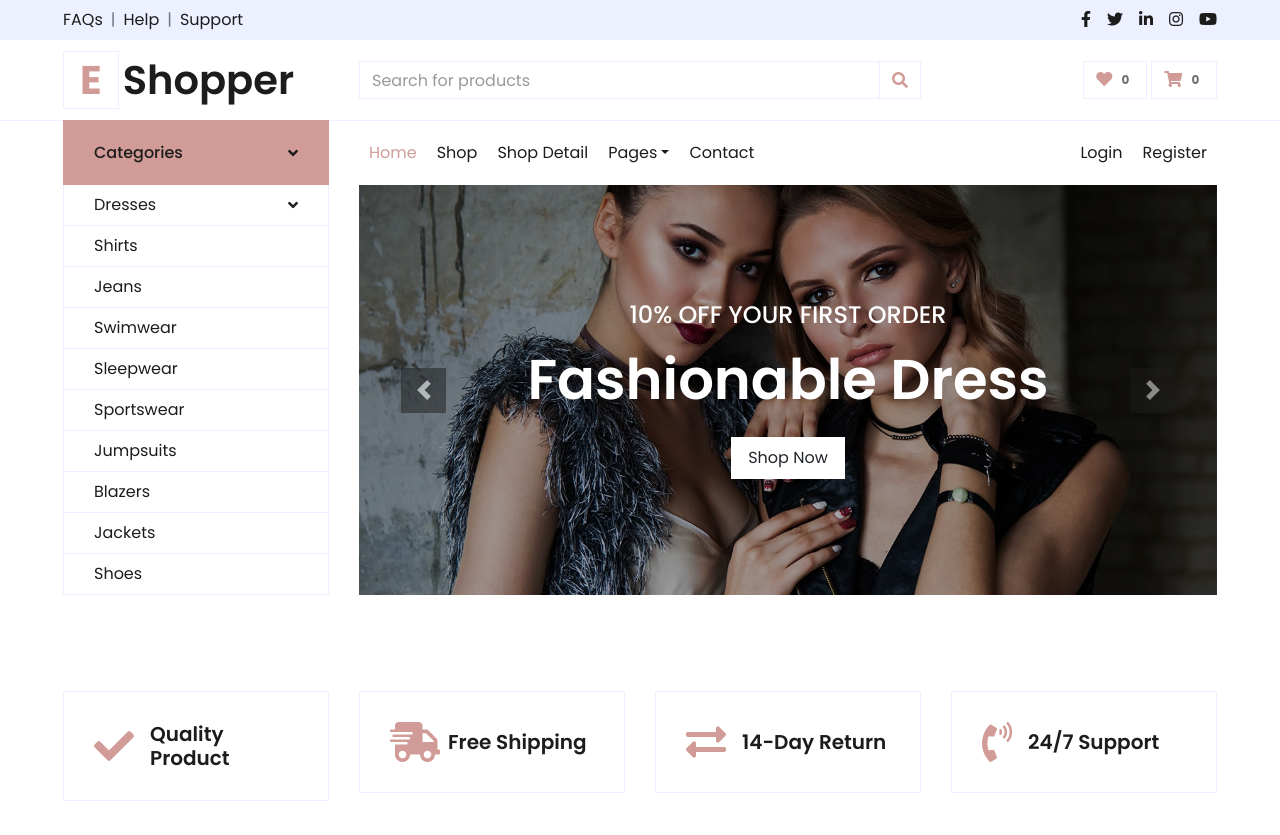
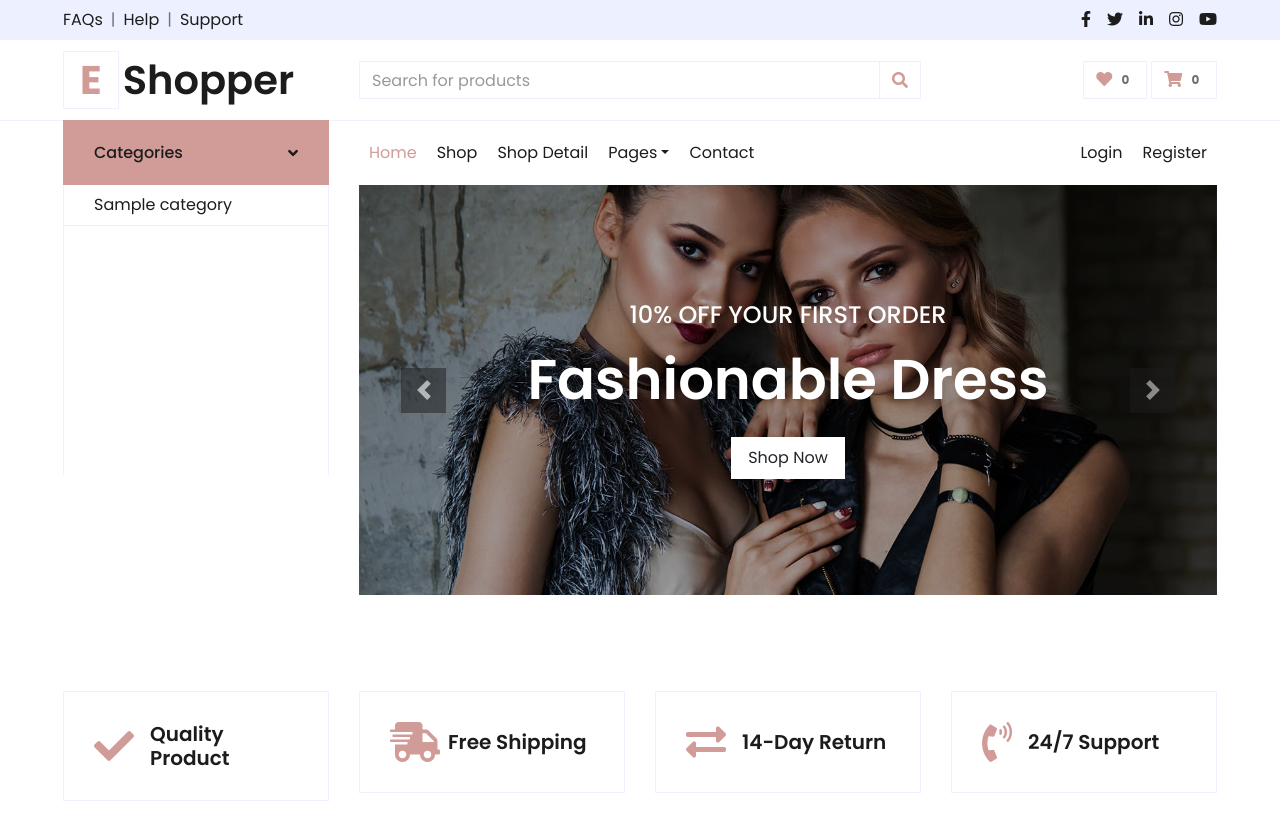
Before and after one commit to vuthanhcong02/MVC_project, a PHP site: page / in a window 1280 px wide. Shown: the top 835 px of the page. Run offline with PHP 8.4, Linux system fonts and the light colour scheme; tables that the repository leaves empty or names only in its code hold one stand-in row (values such as "Sample post"); some libraries are stand-ins or nearby versions.

Commit message:
add category trendy product

```diff
--- a/app/controllers/HomeController.php
+++ b/app/controllers/HomeController.php
@@ -1,7 +1,12 @@
 <?php
-
+require_once 'app/models/Category.php';
+require_once 'app/models/Product.php';
 class HomeController{
     public function index(){
+        $categoryModel = new Category();
+        $categories = $categoryModel->getAllCategory();
+        $productModel = new Product();
+        $trendy = $productModel->getAllTrendy();
         include 'app/views/home/index.php';
     }
 }
--- a/app/models/Category.php
+++ b/app/models/Category.php
@@ -0,0 +1,36 @@
+<?php
+require_once 'database/Connect.php';
+class Category{
+    private $id;
+    private $name;
+    private $created_at;
+    public function __construct(){
+        // $this->id = $id;
+        // $this->name = $name;
+        // $this->created_at = $created_at;
+    }
+    public function getId(){
+        return $this->id;
+    }
+    public function getName(){
+        return $this->name;
+    }
+    public function getCreated_at(){
+        return $this->created_at;
+    }
+    public function setId($id){
+        $this->id = $id;
+    }
+    public function setName($name){
+        $this->name = $name;
+    }
+    public function setCreated_at($created_at){
+        $this->created_at = $created_at;
+    }
+    public function getAllCategory(){
+        $conn = new DatabaseConnection();
+        $sql="SELECT * FROM category";
+        $categories = $conn->pdo($sql)->fetchAll();
+        return $categories;
+    }
+}
--- a/app/models/Product.php
+++ b/app/models/Product.php
@@ -0,0 +1,82 @@
+<?php
+require_once 'database/Connect.php';
+class Product {
+    private $id;
+    private $name;
+    private $price;
+    private $image;
+    private $description;
+    private $category_id;
+    private $created_at;
+    private $status;
+    public function __construct(){
+        // $this->id = $id;
+        // $this->name = $name;
+        // $this->price = $price;
+        // $this->image = $image;
+        // $this->description = $description;
+        // $this->category_id = $category_id;
+        // $this->created_at = $created_at;
+        // $this->status = $status;
+    }
+    public function getId(){
+        return $this->id;
+    }
+    public function getName(){
+        return $this->name;
+    }
+    public function getPrice(){
+        return $this->price;
+    }
+    public function getImage(){
+        return $this->image;
+    }
+    public function getDescription(){
+        return $this->description;
+    }
+    public function getCategory_id(){
+        return $this->category_id;
+    }
+    public function getCreated_at(){
+        return $this->created_at;
+    }
+    public function getStatus(){
+        return $this->status;
+    }
+    public function setId($id){
+        $this->id = $id;
+    }
+    public function setName($name){
+        $this->name = $name;
+    }
+    public function setPrice($price){
+        $this->price = $price;
+    }
+    public function setImage($image){
+        $this->image = $image;
+    }
+    public function setDescription($description){
+        $this->description = $description;
+    }
+    public function setCategory_id($category_id){
+        $this->category_id = $category_id;
+    }
+    public function setCreated_at($created_at){
+        $this->created_at = $created_at;
+    }
+    public function setStatus($status){
+        $this->status = $status;
+    }
+    public function getAllProduct(){
+        $conn = new DatabaseConnection();
+        $sql="SELECT * FROM product";
+        $products = $conn->pdo($sql)->fetchAll();
+        return $products;
+    }
+    public function getAllTrendy(){
+        $conn = new DatabaseConnection();
+        $sql="SELECT * FROM product WHERE status = 'trendy'";
+        $trendy = $conn->pdo($sql)->fetchAll();
+        return $trendy;
+    }
+}
--- a/app/views/home/index.php
+++ b/app/views/home/index.php
@@ -46,7 +46,7 @@
                 <div class="cat-item d-flex flex-column border mb-4" style="padding: 30px;">
                     <p class="text-right">15 Products</p>
                     <a href="" class="cat-img position-relative overflow-hidden mb-3">
-                        <img class="img-fluid" src="img/cat-1.jpg" alt="">
+                        <img class="img-fluid" src="public/img/men.jpg" alt="">
                     </a>
                     <h5 class="font-weight-semi-bold m-0">Men's dresses</h5>
                 </div>
@@ -55,7 +55,7 @@
                 <div class="cat-item d-flex flex-column border mb-4" style="padding: 30px;">
                     <p class="text-right">15 Products</p>
                     <a href="" class="cat-img position-relative overflow-hidden mb-3">
-                        <img class="img-fluid" src="img/cat-2.jpg" alt="">
+                        <img class="img-fluid" src="public/img/women.jpg" alt="">
                     </a>
                     <h5 class="font-weight-semi-bold m-0">Women's dresses</h5>
                 </div>
@@ -64,7 +64,7 @@
                 <div class="cat-item d-flex flex-column border mb-4" style="padding: 30px;">
                     <p class="text-right">15 Products</p>
                     <a href="" class="cat-img position-relative overflow-hidden mb-3">
-                        <img class="img-fluid" src="img/cat-3.jpg" alt="">
+                        <img class="img-fluid" src="public/img/baby.jpg" alt="">
                     </a>
                     <h5 class="font-weight-semi-bold m-0">Baby's dresses</h5>
                 </div>
@@ -73,7 +73,7 @@
                 <div class="cat-item d-flex flex-column border mb-4" style="padding: 30px;">
                     <p class="text-right">15 Products</p>
                     <a href="" class="cat-img position-relative overflow-hidden mb-3">
-                        <img class="img-fluid" src="img/cat-4.jpg" alt="">
+                        <img class="img-fluid" src="public/img/cat-4.jpg" alt="">
                     </a>
                     <h5 class="font-weight-semi-bold m-0">Accerssories</h5>
                 </div>
@@ -82,7 +82,7 @@
                 <div class="cat-item d-flex flex-column border mb-4" style="padding: 30px;">
                     <p class="text-right">15 Products</p>
                     <a href="" class="cat-img position-relative overflow-hidden mb-3">
-                        <img class="img-fluid" src="img/cat-5.jpg" alt="">
+                        <img class="img-fluid" src="public/img/cat-5.jpg" alt="">
                     </a>
                     <h5 class="font-weight-semi-bold m-0">Bags</h5>
                 </div>
@@ -91,7 +91,7 @@
                 <div class="cat-item d-flex flex-column border mb-4" style="padding: 30px;">
                     <p class="text-right">15 Products</p>
                     <a href="" class="cat-img position-relative overflow-hidden mb-3">
-                        <img class="img-fluid" src="img/cat-6.jpg" alt="">
+                        <img class="img-fluid" src="public/img/cat-6.jpg" alt="">
                     </a>
                     <h5 class="font-weight-semi-bold m-0">Shoes</h5>
                 </div>
@@ -135,15 +135,16 @@
             <h2 class="section-title px-5"><span class="px-2">Trandy Products</span></h2>
         </div>
         <div class="row px-xl-5 pb-3">
+            <?php foreach ($trendy as $item) {?>
             <div class="col-lg-3 col-md-6 col-sm-12 pb-1">
                 <div class="card product-item border-0 mb-4">
                     <div class="card-header product-img position-relative overflow-hidden bg-transparent border p-0">
-                        <img class="img-fluid w-100" src="img/product-1.jpg" alt="">
+                        <img class="img-fluid w-100" src="public/img/<?php echo $item['image']?>" alt="">
                     </div>
                     <div class="card-body border-left border-right text-center p-0 pt-4 pb-3">
-                        <h6 class="text-truncate mb-3">Colorful Stylish Shirt</h6>
+                        <h6 class="text-truncate mb-3"><?php echo $item['name']?></h6>
                         <div class="d-flex justify-content-center">
-                            <h6>$123.00</h6><h6 class="text-muted ml-2"><del>$123.00</del></h6>
+                            <h6>$123.00</h6><h6 class="text-muted ml-2"><del><?php echo $item['price']?></del></h6>
                         </div>
                     </div>
                     <div class="card-footer d-flex justify-content-between bg-light border">
@@ -152,7 +153,8 @@
                     </div>
                 </div>
             </div>
-            <div class="col-lg-3 col-md-6 col-sm-12 pb-1">
+            <?php } ?>
+            <!-- <div class="col-lg-3 col-md-6 col-sm-12 pb-1">
                 <div class="card product-item border-0 mb-4">
                     <div class="card-header product-img position-relative overflow-hidden bg-transparent border p-0">
                         <img class="img-fluid w-100" src="img/product-2.jpg" alt="">
@@ -270,7 +272,7 @@
                         <a href="" class="btn btn-sm text-dark p-0"><i class="fas fa-shopping-cart text-primary mr-1"></i>Add To Cart</a>
                     </div>
                 </div>
-            </div>
+            </div> -->
         </div>
     </div>
     <!-- Products End -->
--- a/config/config.php
+++ b/config/config.php
@@ -2,7 +2,7 @@
 define('DB_HOST','localhost');
 define('DB_USER','root');
 define('DB_PASS','');
-define('DB_NAME','php_book');
+define('DB_NAME','project_mvc');
 define('DB_CHARSET','utf8mb4');
 define('DB_TYPE','mysql');
 define('DB_PORT','');
--- a/public/layouts/header.php
+++ b/public/layouts/header.php
@@ -3,7 +3,7 @@
 
 <head>
     <meta charset="utf-8">
-    <title>EShopper - Bootstrap Shop Template</title>
+    <title>EShopper</title>
     <meta content="width=device-width, initial-scale=1.0" name="viewport">
     <meta content="Free HTML Templates" name="keywords">
     <meta content="Free HTML Templates" name="description">
--- a/public/layouts/navbar.php
+++ b/public/layouts/navbar.php
@@ -6,24 +6,10 @@
                     <i class="fa fa-angle-down text-dark"></i>
                 </a>
                 <nav class="collapse show navbar navbar-vertical navbar-light align-items-start p-0 border border-top-0 border-bottom-0" id="navbar-vertical">
-                    <div class="navbar-nav w-100 overflow-hidden" style="height: 410px">
-                        <div class="nav-item dropdown">
-                            <a href="#" class="nav-link" data-toggle="dropdown">Dresses <i class="fa fa-angle-down float-right mt-1"></i></a>
-                            <div class="dropdown-menu position-absolute bg-secondary border-0 rounded-0 w-100 m-0">
-                                <a href="" class="dropdown-item">Men's Dresses</a>
-                                <a href="" class="dropdown-item">Women's Dresses</a>
-                                <a href="" class="dropdown-item">Baby's Dresses</a>
-                            </div>
-                        </div>
-                        <a href="" class="nav-item nav-link">Shirts</a>
-                        <a href="" class="nav-item nav-link">Jeans</a>
-                        <a href="" class="nav-item nav-link">Swimwear</a>
-                        <a href="" class="nav-item nav-link">Sleepwear</a>
-                        <a href="" class="nav-item nav-link">Sportswear</a>
-                        <a href="" class="nav-item nav-link">Jumpsuits</a>
-                        <a href="" class="nav-item nav-link">Blazers</a>
-                        <a href="" class="nav-item nav-link">Jackets</a>
-                        <a href="" class="nav-item nav-link">Shoes</a>
+                    <div class="navbar-nav w-100 overflow-hidden" style="height: 290px">
+                        <?php foreach($categories as $category) {?>
+                        <a href="" class="nav-item nav-link"><?php echo $category['name']?></a>
+                        <?php } ?>
                     </div>
                 </nav>
             </div>
```
Also changed, not shown: public/img/baby.jpg (renamed from public/img/cat-3.jpg), public/img/bags.jpg (renamed from public/img/cat-5.jpg), public/img/men.jpg (renamed from public/img/cat-1.jpg), public/img/shoes.jpg (renamed from public/img/cat-6.jpg), public/img/trendy-1.jpg (renamed from public/img/product-1.jpg), public/img/trendy-2.jpg (renamed from public/img/product-2.jpg), public/img/trendy-5.jpg (renamed from public/img/product-5.jpg), public/img/trendy-6.jpg (renamed from public/img/product-6.jpg), public/img/trendy-7.jpg (renamed from public/img/product-7.jpg), public/img/women.jpg (renamed from public/img/cat-2.jpg).
